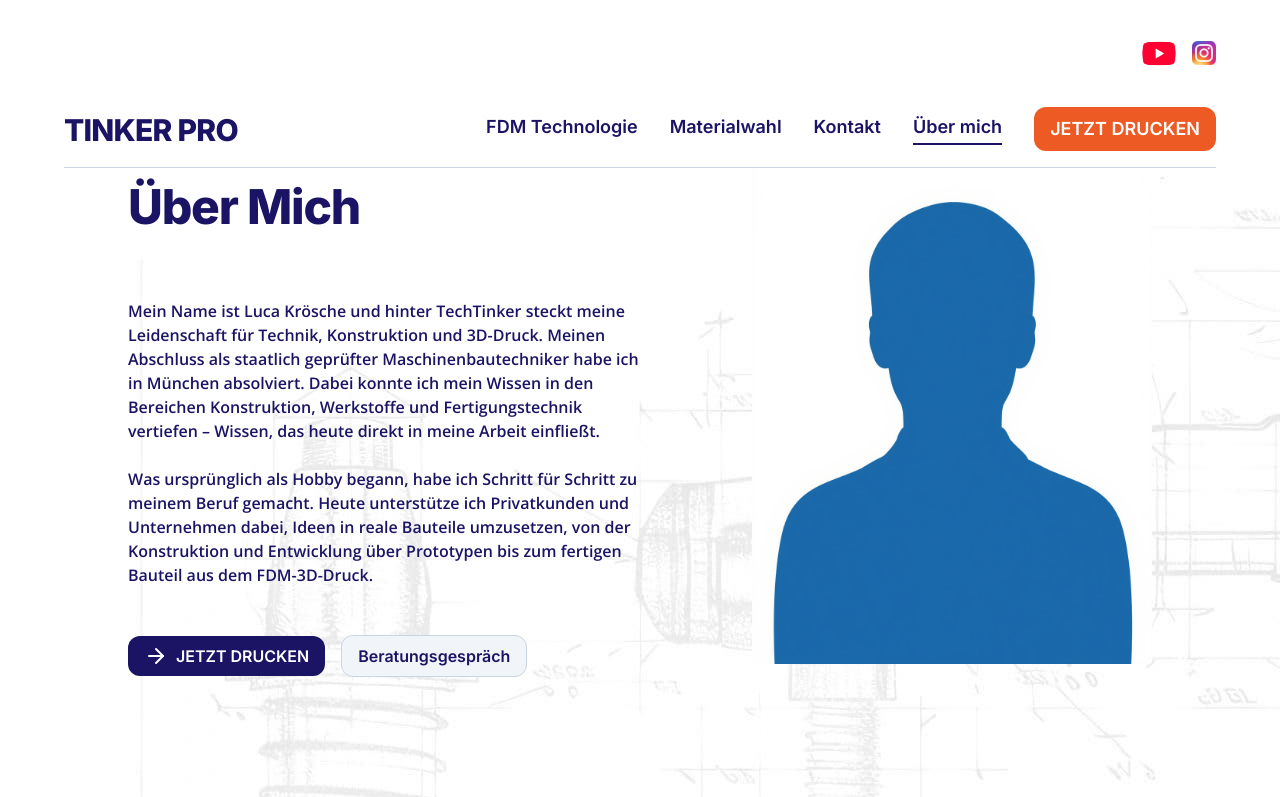
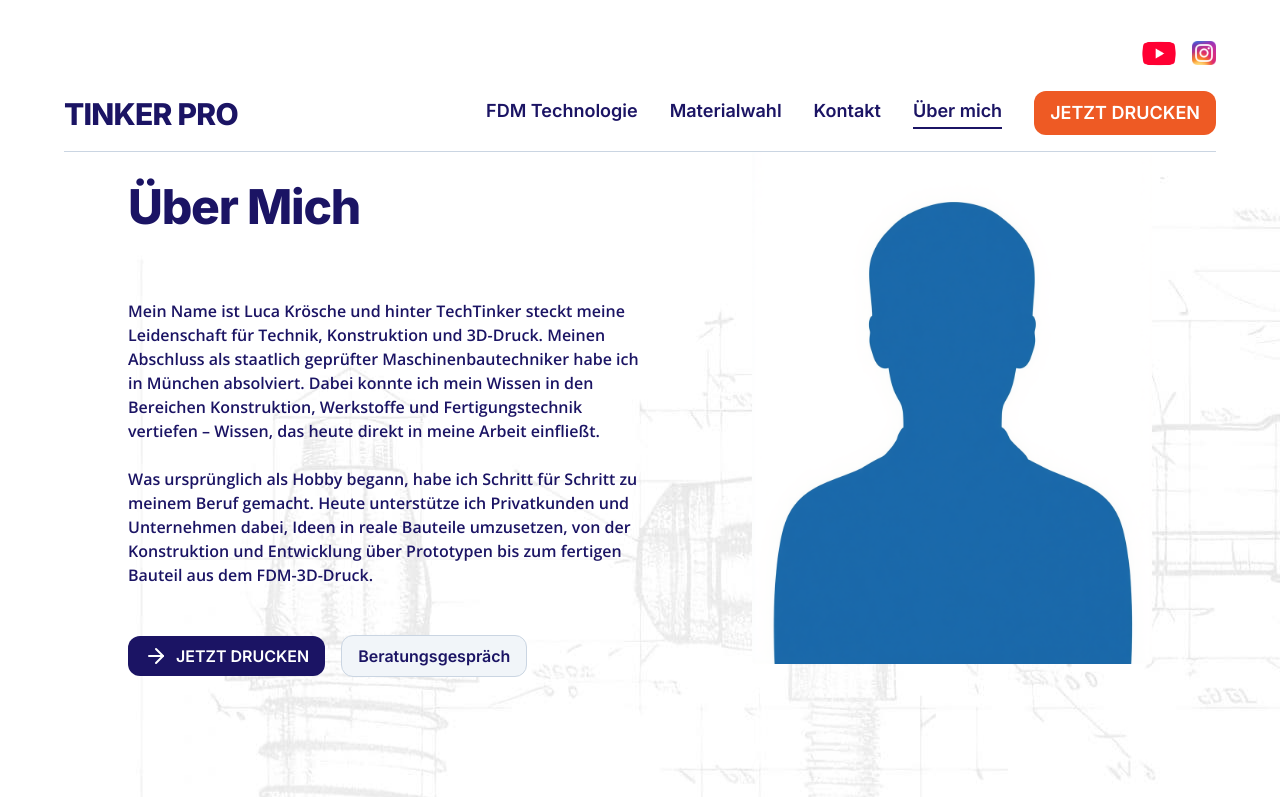
Before and after one commit to dscmari/tinker-professional, a Next.js app: page /ueber-mich in a window 1280 px wide. Shown: the top 797 px of the page. Built offline with nearby package versions, Linux system fonts and the light colour scheme.

Commit message:
adjust navbar padding

```diff
--- a/app/components/Navbar.tsx
+++ b/app/components/Navbar.tsx
@@ -87,7 +87,7 @@ export default function Navbar({ className }: Props) {
       </div>
       {/* desktop */}
       <div className="">
-        <div className={`flex justify-end items-center gap-2 pb-8`}>
+        <div className={`flex justify-end items-center gap-2 transition-all duration-300 ${isScrolled ? "pb-0" : "pb-4"}`}>
           <Link href="https://www.youtube.com/@lu.techtinker" target="_blank">
             <Image
               src="/images/yt_icon_red_digital.png"
```
